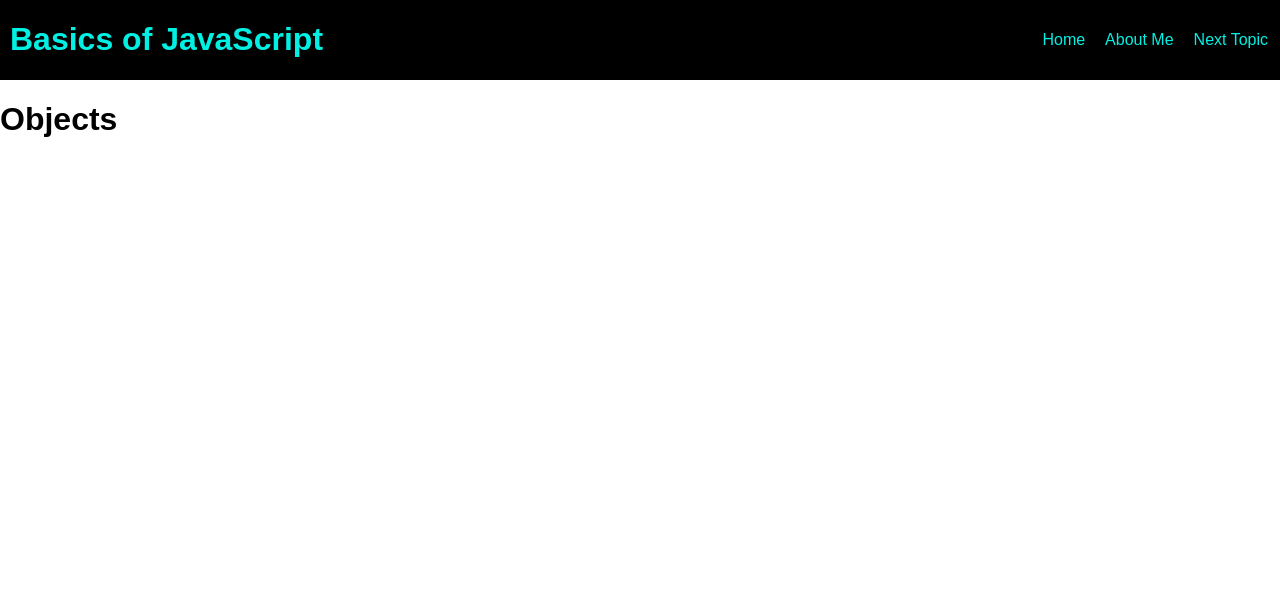
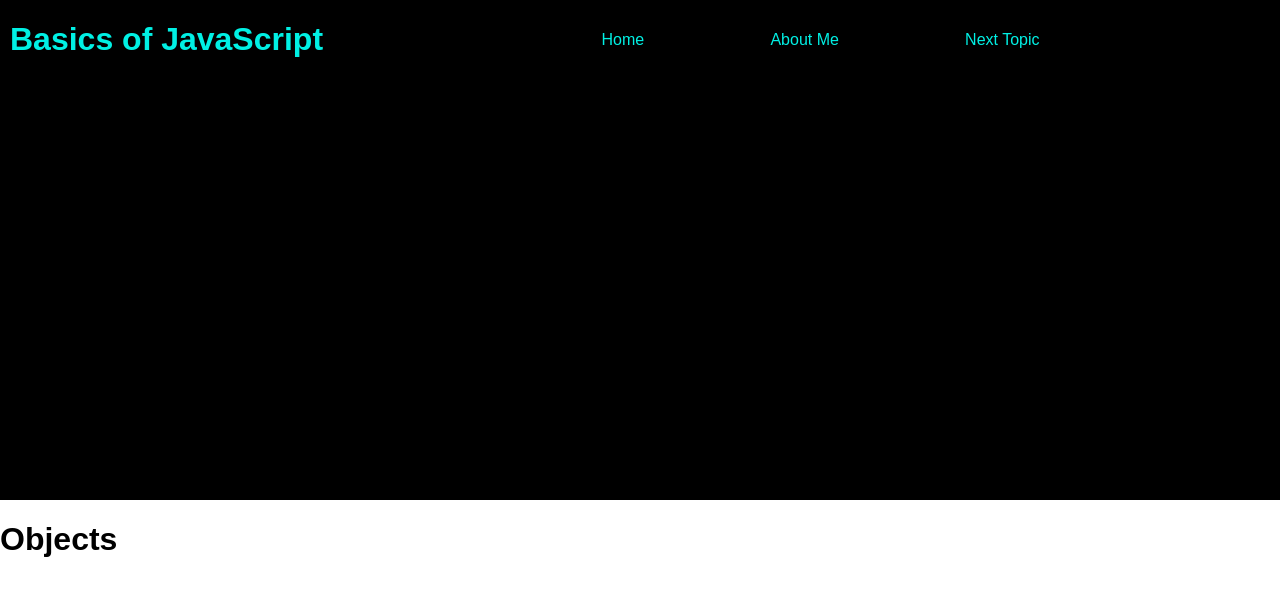
Before and after one commit to Bingham-Dennis/CIT-261-Code-Topics, a plain HTML site: page objects.html in a window 1280 px wide. Drawn offline with Linux system fonts and the light colour scheme.

Commit message:
updated objects.html

```diff
--- a/objects.html
+++ b/objects.html
@@ -11,7 +11,7 @@
             <div id="logo">
 
             </div>
-            <div>
+            <div id="hwLinks">
                 <ul id="nav_items">
 
                 </ul>
```
